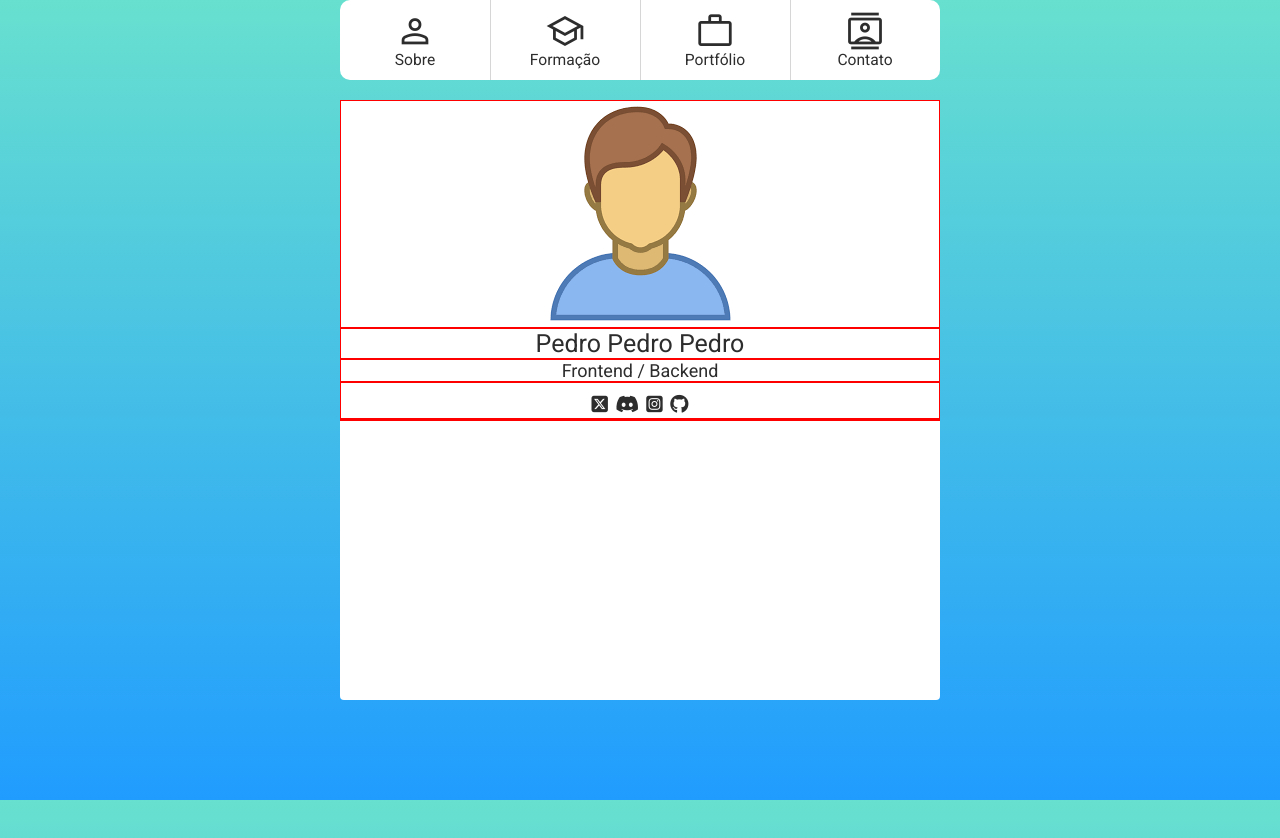
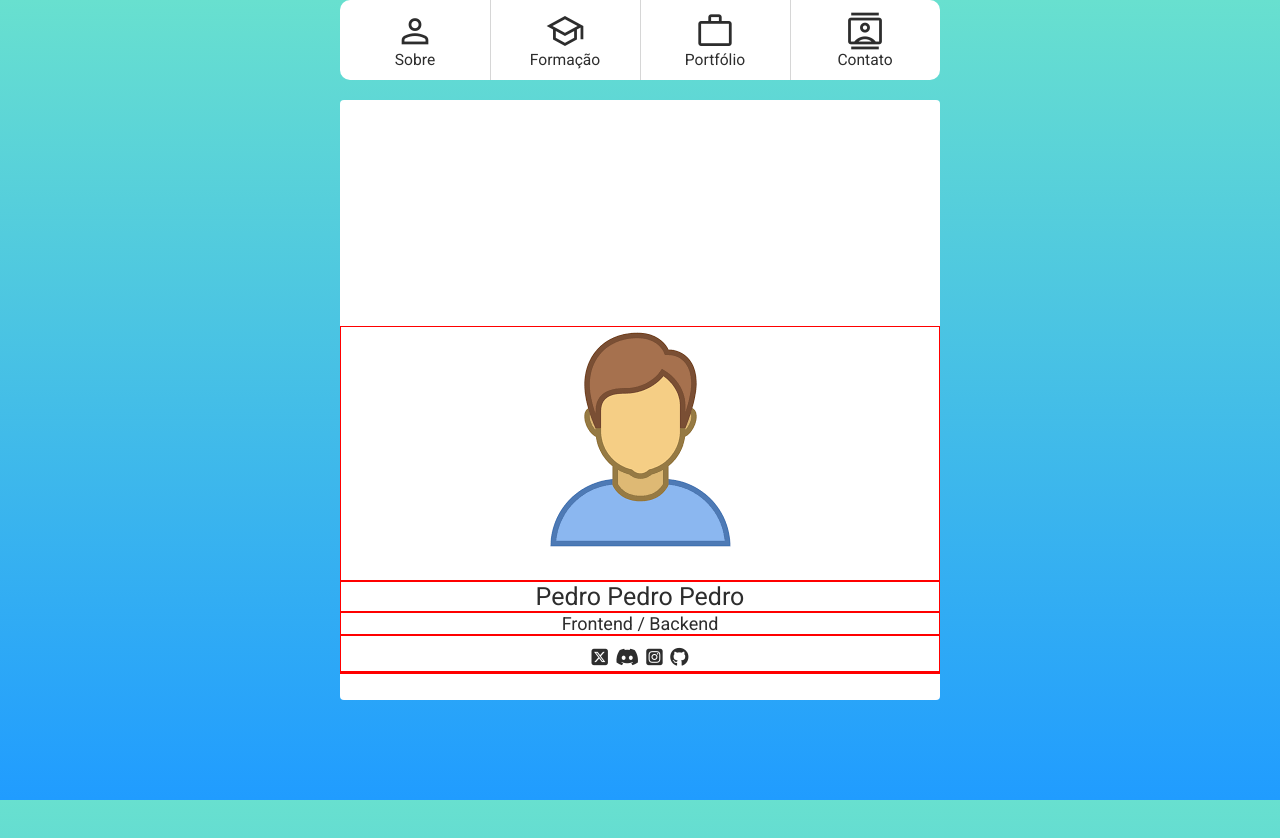
Before and after one commit to JefersonDiego/Uninter, a plain HTML site: page TrabalhoFundProgWeb/index.html in a window 1280 px wide. Drawn offline with nearby package versions, Linux system fonts and the light colour scheme.

Commit message:
Alterações

```diff
--- a/TrabalhoFundProgWeb/index.html
+++ b/TrabalhoFundProgWeb/index.html
@@ -47,9 +47,11 @@
     <main>
       <section class="apresentacao">
         <div class="fundo">
+          <div class="vazio"></div>
           <div class="foto borda">
             <img src="/img/profile.png" alt="" />
           </div>
+          <div class="apresentacao_texto">
             <h1 class="nome borda">Pedro Pedro Pedro</h1>
             <h2 class="profissao borda">Frontend / Backend</h2>
             <div class="redes_sociais borda">
@@ -60,6 +62,7 @@
             </div>
             <div class="botoes borda"></div>
           </div>
+        </div>
       </section>
     </main>
   </body>
--- a/TrabalhoFundProgWeb/style.css
+++ b/TrabalhoFundProgWeb/style.css
@@ -116,7 +116,23 @@ h2 {
 .fundo {
   height: 60rem;
   background-color: var(--branco);
-  border-radius: 1rem;
+  border-radius: 5rem;
+  display: flex;
+  flex-direction: column;
+  justify-content: space-between;
+}
+
+.vazio {
+  height: 20rem;
+  flex-grow: 1;
+}
+
+.foto {
+  flex-grow: 1;
+}
+
+.apresentacao_texto {
+  flex-grow: 1;
 }
 
 .nome {
```
Lines whose indentation alone changed are shown as unchanged.
